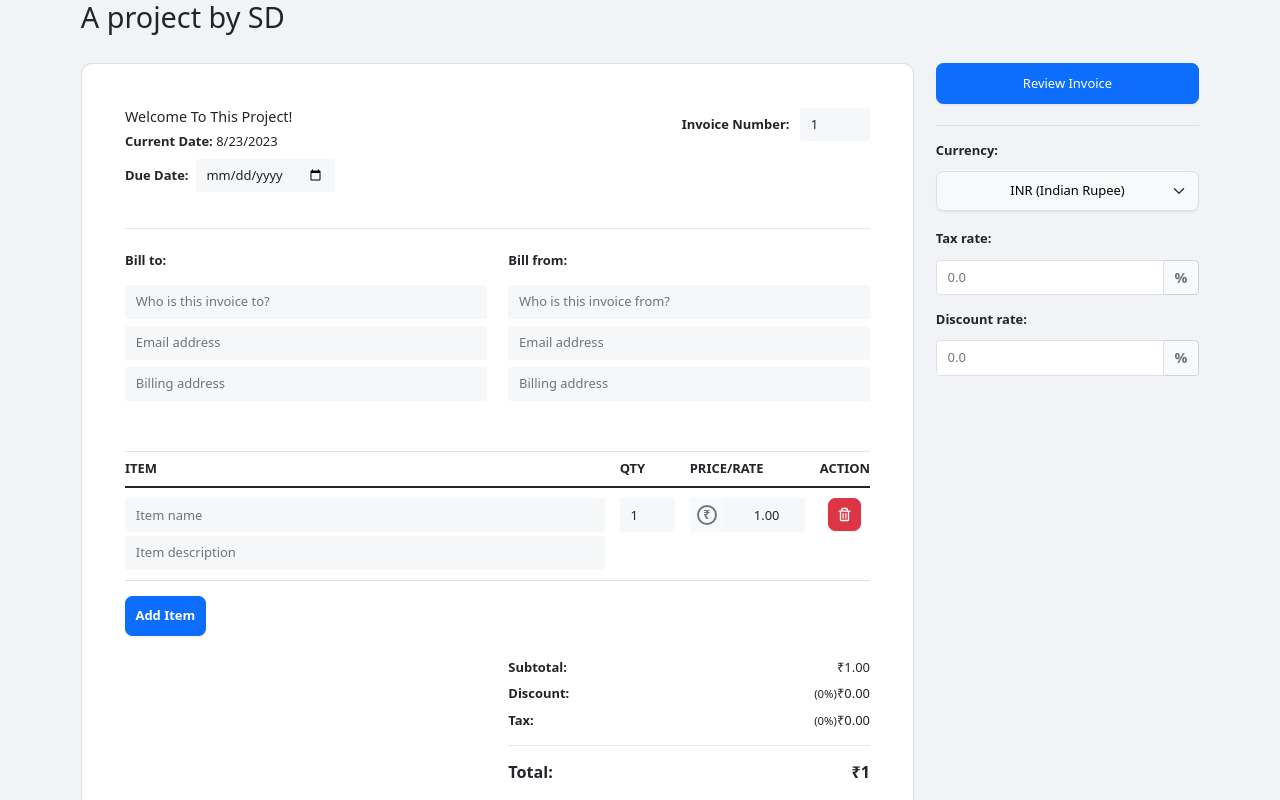
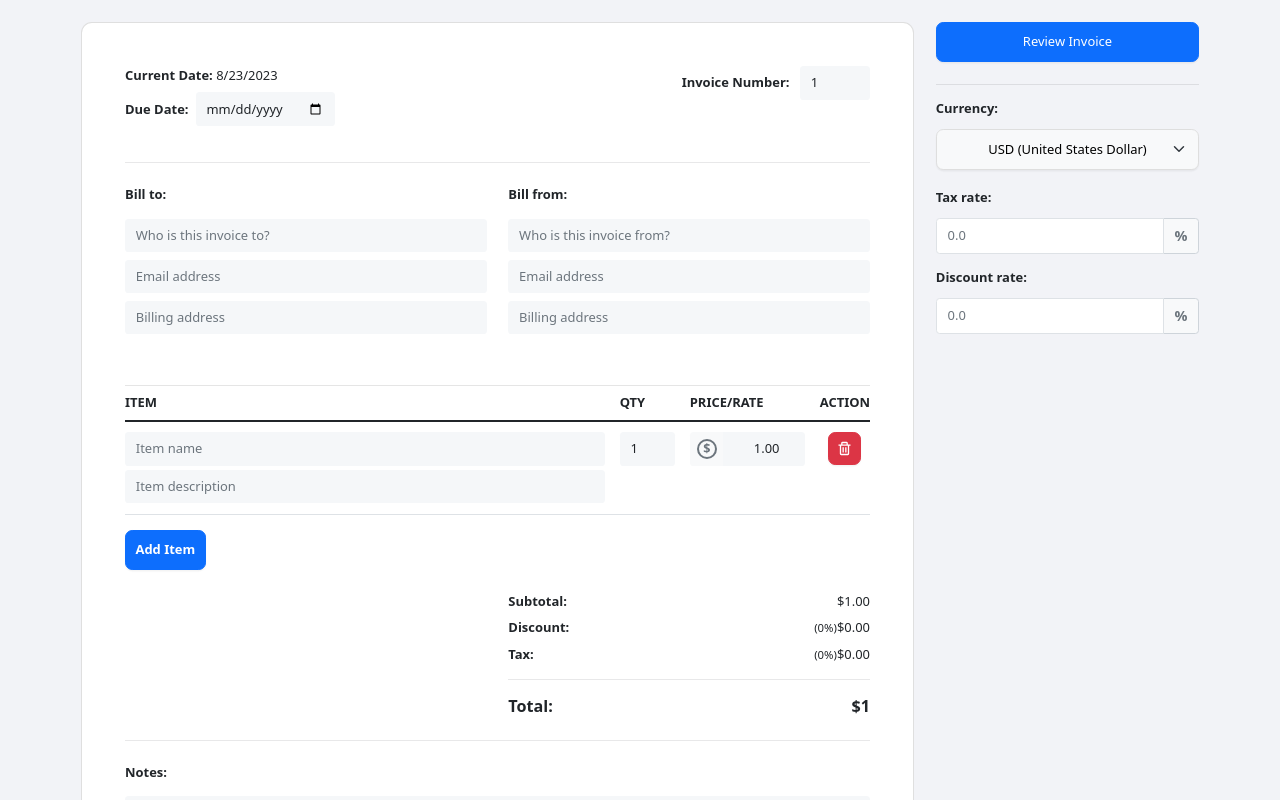
Before and after one commit to Thesayandas/Generate_Invoice, a React (Create React App) app: page / in a window 1280 px wide. Shown: the top 800 px of the page. Built offline with nearby package versions, Linux system fonts and the light colour scheme.

Commit message:
Final Update

```diff
--- a/src/components/InvoiceForm.js
+++ b/src/components/InvoiceForm.js
@@ -9,14 +9,12 @@ import InvoiceItem from './InvoiceItem';
 import InvoiceModal from './InvoiceModal';
 import InputGroup from 'react-bootstrap/InputGroup';
 
-
-
 class InvoiceForm extends React.Component {
   constructor(props) {
     super(props);
     this.state = {
       isOpen: false,
-      currency: '₹',
+      currency: '$',
       currentDate: '',
       invoiceNumber: 1,
       dateOfIssue: '',
@@ -125,7 +123,6 @@ class InvoiceForm extends React.Component {
   closeModal = (event) => this.setState({isOpen: false});
   render() {
     return (<Form onSubmit={this.openModal}>
-      <h2>A project by SD</h2>
       <Row>
         <Col md={8} lg={9}>
           <Card className="p-4 p-xl-5 my-3 my-xl-4">
@@ -133,7 +130,6 @@ class InvoiceForm extends React.Component {
               <div class="d-flex flex-column">
                 <div className="d-flex flex-column">
                   <div class="mb-2">
-                    <h6>Welcome To This Project!</h6>
                     <span className="fw-bold">Current&nbsp;Date:&nbsp;</span>
                     <span className="current-date">{new Date().toLocaleDateString()}</span>
                   </div>
@@ -214,7 +210,6 @@ class InvoiceForm extends React.Component {
             <Form.Group className="mb-3">
               <Form.Label className="fw-bold">Currency:</Form.Label>
               <Form.Select onChange={event => this.onCurrencyChange({currency: event.target.value})} className="btn btn-light my-1" aria-label="Change Currency">
-                <option value="₹">INR (Indian Rupee)</option>
                 <option value="$">USD (United States Dollar)</option>
                 <option value="£">GBP (British Pound Sterling)</option>
                 <option value="¥">JPY (Japanese Yen)</option>
--- a/src/components/InvoiceModal.js
+++ b/src/components/InvoiceModal.js
@@ -27,7 +27,9 @@ function GenerateInvoice() {
 }
 
 class InvoiceModal extends React.Component {
-
+  constructor(props) {
+    super(props);
+  }
   render() {
     return(
       <div>
@@ -102,14 +104,14 @@ class InvoiceModal extends React.Component {
                     <td className="fw-bold" style={{width: '100px'}}>SUBTOTAL</td>
                     <td className="text-end" style={{width: '100px'}}>{this.props.currency} {this.props.subTotal}</td>
                   </tr>
-                  {this.props.taxAmmount !== 0.00 &&
+                  {this.props.taxAmmount != 0.00 &&
                     <tr className="text-end">
                       <td></td>
                       <td className="fw-bold" style={{width: '100px'}}>TAX</td>
                       <td className="text-end" style={{width: '100px'}}>{this.props.currency} {this.props.taxAmmount}</td>
                     </tr>
                   }
-                  {this.props.discountAmmount !== 0.00 &&
+                  {this.props.discountAmmount != 0.00 &&
                     <tr className="text-end">
                       <td></td>
                       <td className="fw-bold" style={{width: '100px'}}>DISCOUNT</td>
```
